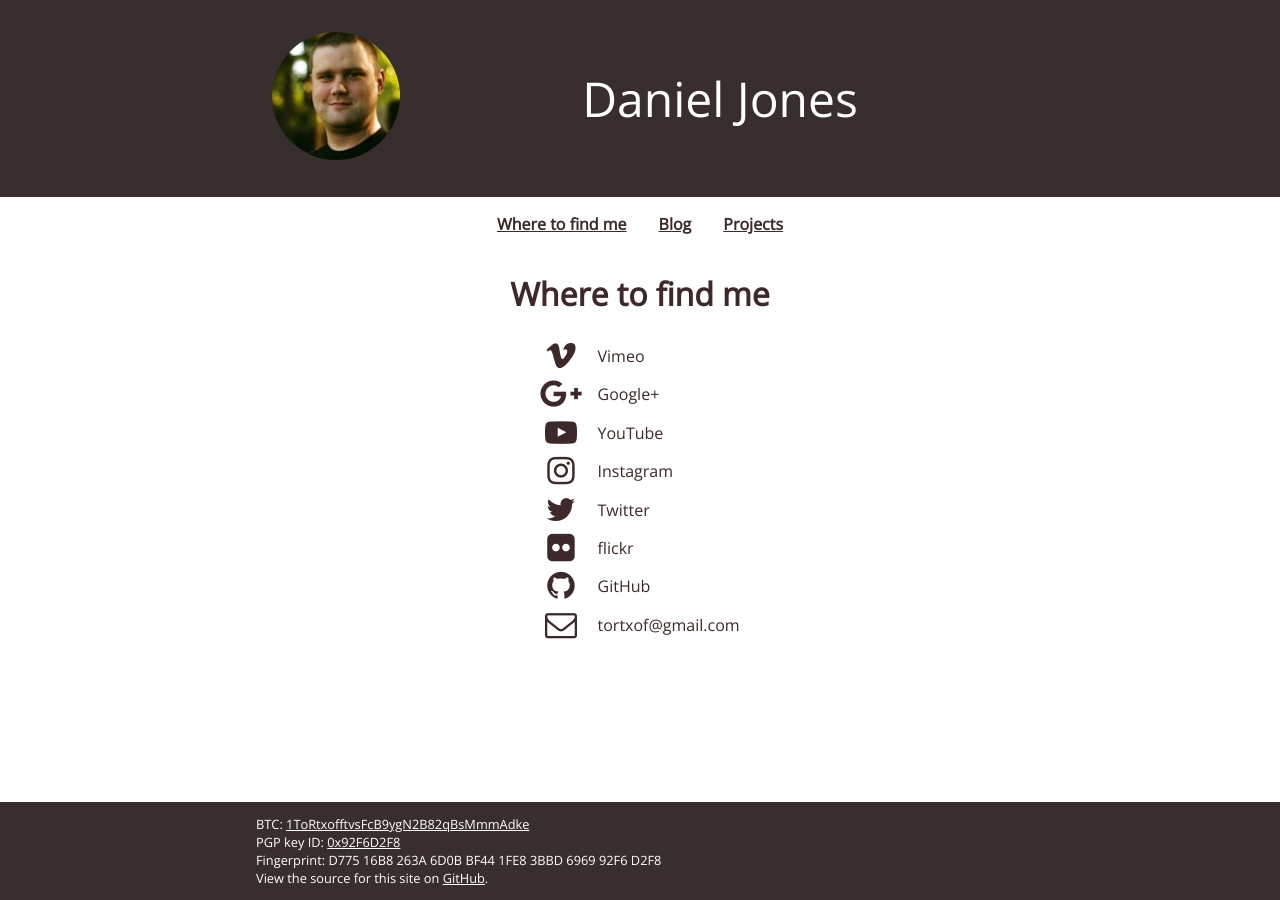
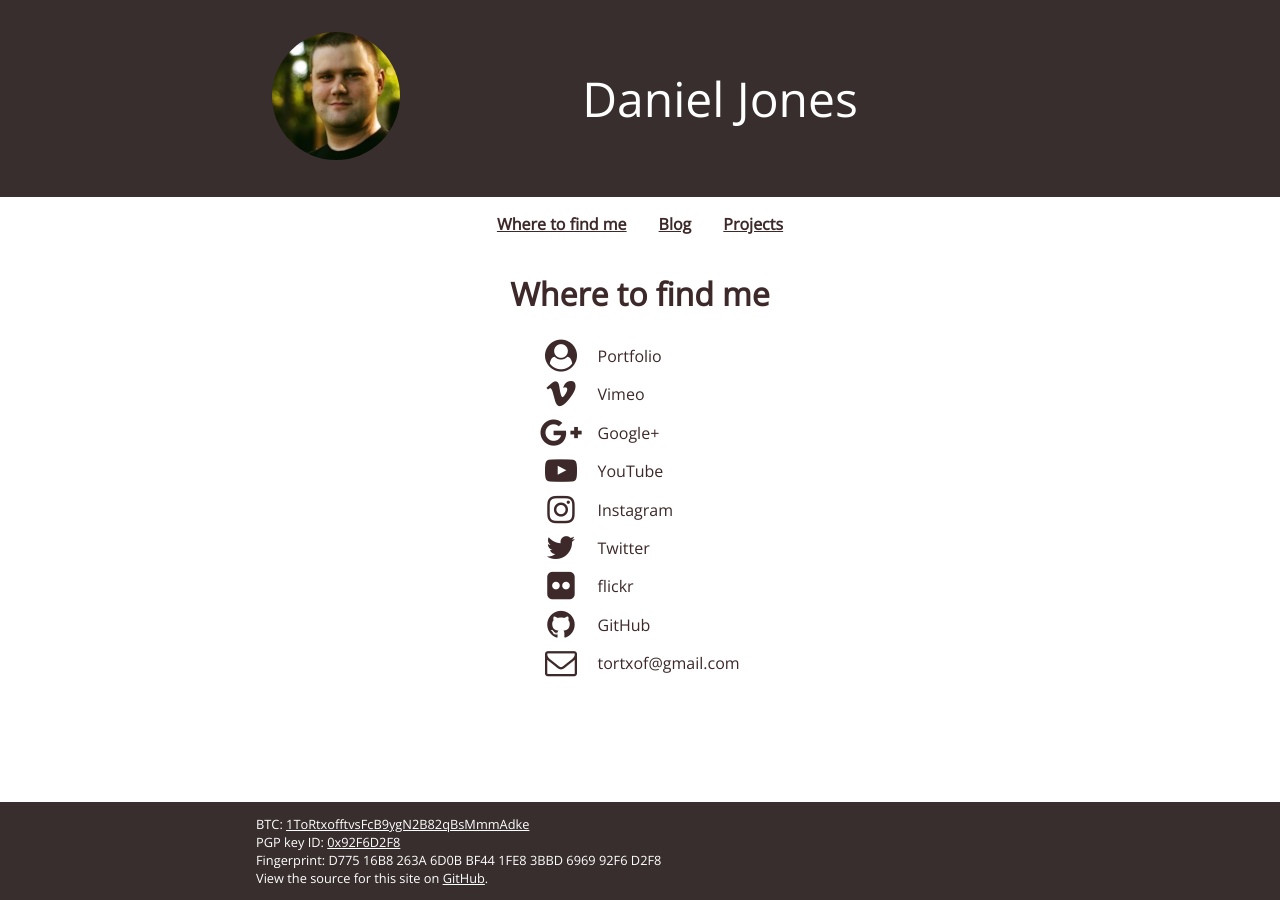
Before and after one commit to tortxof/djones.co-www, a Jekyll site: the page built from index.html, in a window 1280 px wide. Built offline with Jekyll 4.4.1, drawn with Linux system fonts in a browser that asks for light colours; a style sheet for code colours, icons or effects is not loaded.

Commit message:
Add portfolio link

```diff
--- a/_data/wtfm.yml
+++ b/_data/wtfm.yml
@@ -1,3 +1,7 @@
+-
+  icon: user-circle
+  text: Portfolio
+  url: "https://portfolio.djones.co/"
 -
   icon: vimeo
   text: Vimeo
```
